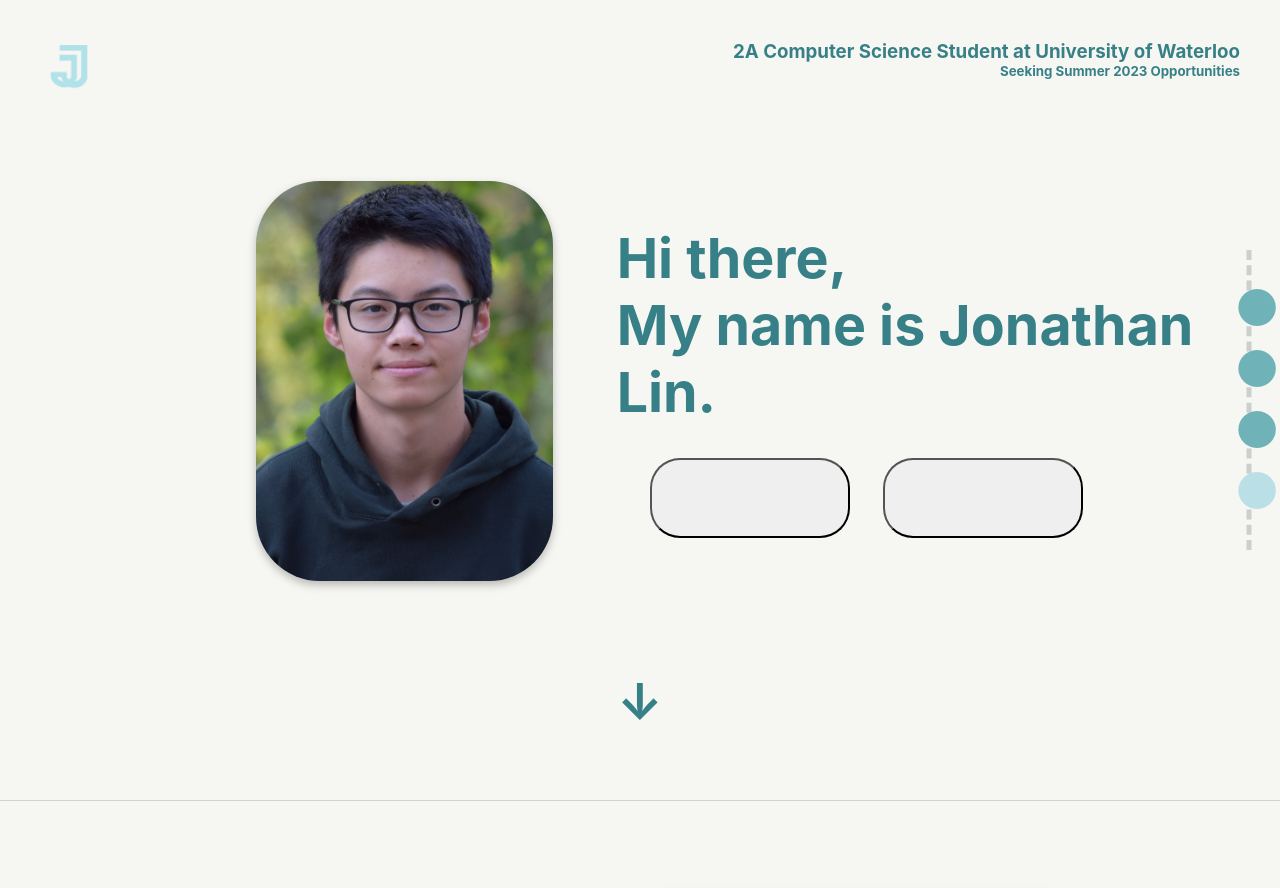
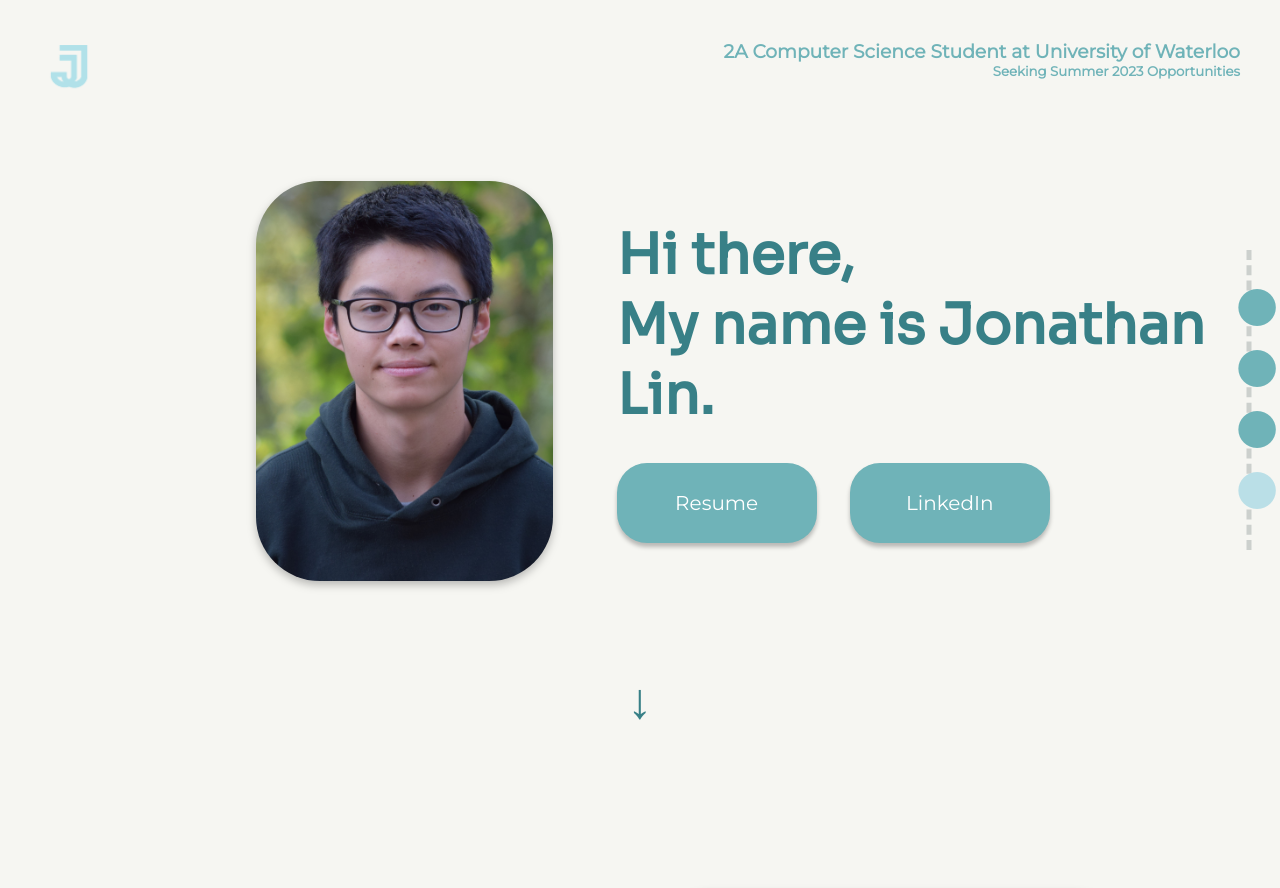
Before and after one commit to Jonath4n17/portfoliowebsite, a React (Create React App) app: page / in a window 1280 px wide. Shown: the top 888 px of the page. Built offline with nearby package versions, Linux system fonts and the light colour scheme.

Commit message:
Added fonts and touched up intro page

```diff
--- a/public/index.html
+++ b/public/index.html
@@ -24,6 +24,7 @@
       work correctly both with client-side routing and a non-root public URL.
       Learn how to configure a non-root public URL by running `npm run build`.
     -->
+    <link rel="stylesheet" href="https://fonts.googleapis.com/css?family=Sora|Actor|Montserrat">
     <title>Jonathan Lin</title>
   </head>
   <body>
--- a/src/pages/About.css
+++ b/src/pages/About.css
@@ -2,7 +2,7 @@
 	margin-top: 7%;
 	display: flex;
 	flex-direction: row;
-	align-items: center;
+	align-items: flex-start;
 	justify-content: center;
 }
 
@@ -16,6 +16,10 @@
 
 .AboutMe h1 {
 	color: #388087;
+	font-size: 37px;
+	font-family: "Sora";
+	font-style: normal;
+	font-weight: 400;
 }
 
 .Spotify {
--- a/src/pages/Intro.css
+++ b/src/pages/Intro.css
@@ -11,7 +11,10 @@
 	display: flex;
 	flex-direction: column;
 	align-items: flex-end;
-	color: #388087;
+	color: #6fb3b8;
+	font-family: "Montserrat";
+	font-style: normal;
+	font-weight: 400;
 }
 
 .HeaderText h3 {
@@ -37,6 +40,9 @@
 .IntroText {
 	color: #388087;
 	font-size: 37px;
+	font-family: "Sora";
+	font-style: normal;
+	font-weight: 400;
 }
 
 .IntroText h1 {
@@ -64,20 +70,33 @@
 	margin-left: auto;
 	margin-right: auto;
 	font-size: 50px;
+	background: none;
+	border: none;
 }
 
 .Arrow:hover {
 	cursor: pointer;
-	opacity: 75%;
+	opacity: 70%;
 }
 
 .ButtonField {
 	margin-top: 5%;
 }
 
-.ButtonField button {
-	margin-left: 5%;
+.ButtonField button, a{
+	margin-right: 5%;
 	height: 80px;
 	width: 200px;
 	border-radius: 30px;
+	background-color: #6fb3b8;
+	border: none;
+	color: white;
+	font-size: 20px;
+	font-family: "Montserrat";
+	cursor: pointer;
+	box-shadow: 0px 4px 4px rgba(0, 0, 0, 0.25);
 }
+
+.ButtonField button:hover {
+	opacity: 80%;
+}
--- a/src/pages/Intro.js
+++ b/src/pages/Intro.js
@@ -26,12 +26,12 @@ export default function Intro() {
                         <h1>My name is Jonathan Lin.</h1>
                     </div>
                     <div className="ButtonField">
-                        <button></button>
-                        <button></button>
+                        <button>Resume</button>
+                        <button onClick={() => window.open("https://www.linkedin.com/in/jonathan-lin-1104/")}>LinkedIn</button>
                     </div>
                 </div>
             </div>
-            <h1 className="Arrow">↓</h1>
+            <button onClick={() => document.getElementById('aboutContainer').scrollIntoView({behavior: 'smooth'})} className="Arrow">↓</button>
         </section>
     );
 }
--- a/src/pages/Pages.css
+++ b/src/pages/Pages.css
@@ -4,5 +4,4 @@
 	justify-content: flex-start;
 	height: 100vh;
 	width: 100%;
-	border-bottom: 1px solid lightgrey;
 }
```
